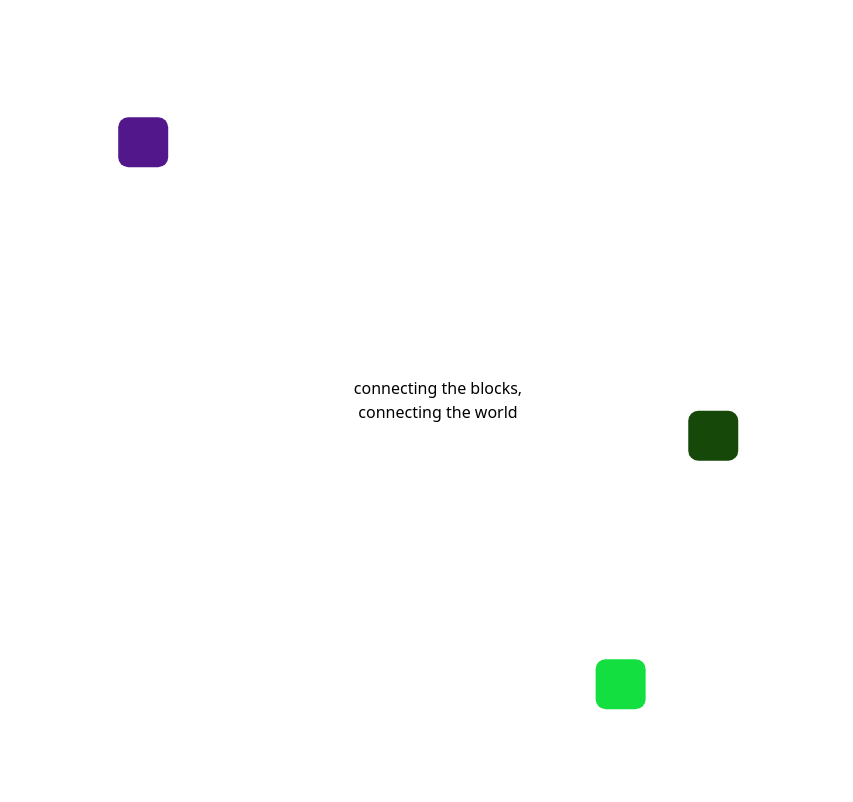
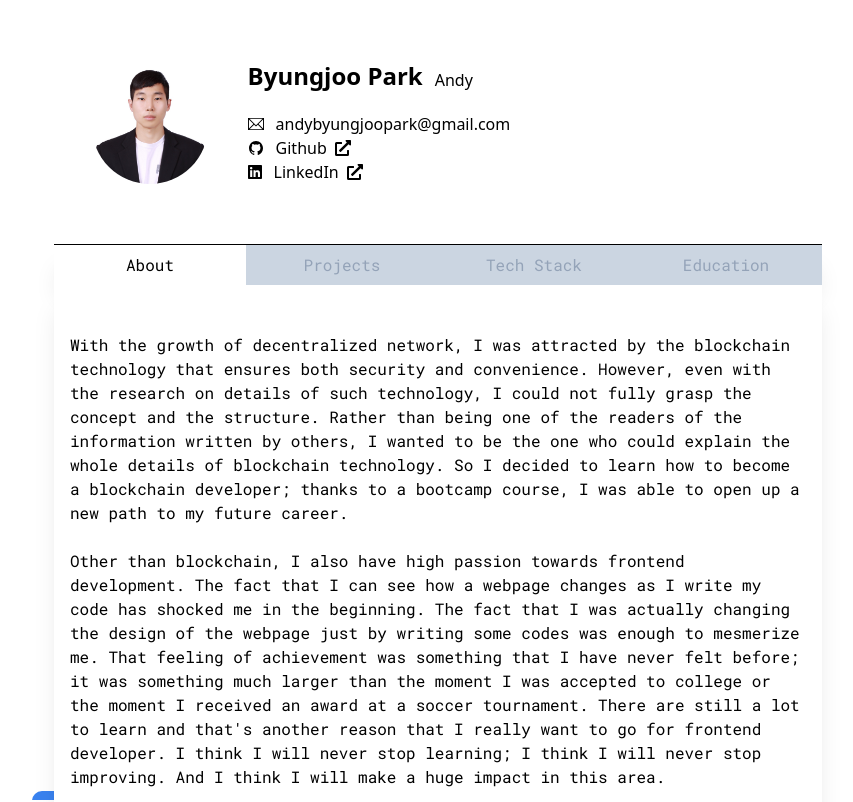
Before and after one commit to byungjoo0806/new-portfolio, a React (Create React App) app: page / in a window 1280 px wide. Shown: the top 802 px of the page, without its empty margins (202-1055 px from the left). Built offline with nearby package versions, Linux system fonts and the light colour scheme.

Commit message:
intro add or not

```diff
--- a/src/contents/intro/Intro.tsx
+++ b/src/contents/intro/Intro.tsx
@@ -4,9 +4,12 @@ type Props = {}
 
 const Intro = (props: Props) => {
   return (
-    <div className='w-screen h-screen flex flex-col justify-center items-center'>
-        <p>connecting the blocks,</p>
-        <p>connecting the world</p>
+    <div className='w-screen h-screen flex flex-col justify-center items-center relative'>
+        <p className='font-roboto animate-bounce'>connecting the blocks,</p>
+        <p className='font-roboto animate-bounce'>connecting the world</p>
+        <div className='w-0 h-0 animate-fade border-t-black border-l-transparent border-r-transparent border-b-transparent border-8 absolute bottom-60'></div>
+        <div className='w-0 h-0 animate-fade border-t-black border-l-transparent border-r-transparent border-b-transparent border-8 absolute bottom-40'></div>
+        <div className='w-0 h-0 animate-fade border-t-black border-l-transparent border-r-transparent border-b-transparent border-8 absolute bottom-20'></div>
     </div>
   )
 }
--- a/src/pages/Home.tsx
+++ b/src/pages/Home.tsx
@@ -2,7 +2,7 @@ import React from 'react';
 import Profile from '../contents/profile/Profile';
 import MainInfo from '../contents/main-info/MainInfo';
 import FallingBlocks from '../components/FallingBlocks';
-import Intro from '../contents/intro/Intro';
+// import Intro from '../contents/intro/Intro';
 
 type Props = {}
 
@@ -10,7 +10,7 @@ const Home = (props: Props) => {
   return (
     <div className='w-full flex flex-col justify-center items-center'>
       <FallingBlocks />
-      <Intro />
+      {/* <Intro /> */}
       <Profile />
       <MainInfo />
     </div>
--- a/tailwind.config.js
+++ b/tailwind.config.js
@@ -5,7 +5,19 @@ module.exports = {
       extend: {
         fontFamily: {
           roboto: ["RobotoMono"],
-        }
+        },
+        keyframes: {
+          fade: {
+            "0%, 100%" : {opacity: "0"},
+            "50%" : {opacity: "1"}
+          }
+        },
+        animation: {
+          fade: "fade 2s ease-in-out infinite"
+        },
+        animationDelay: {
+          '2s': '2s',
+        },
       },
   },
   plugins: [],
```
